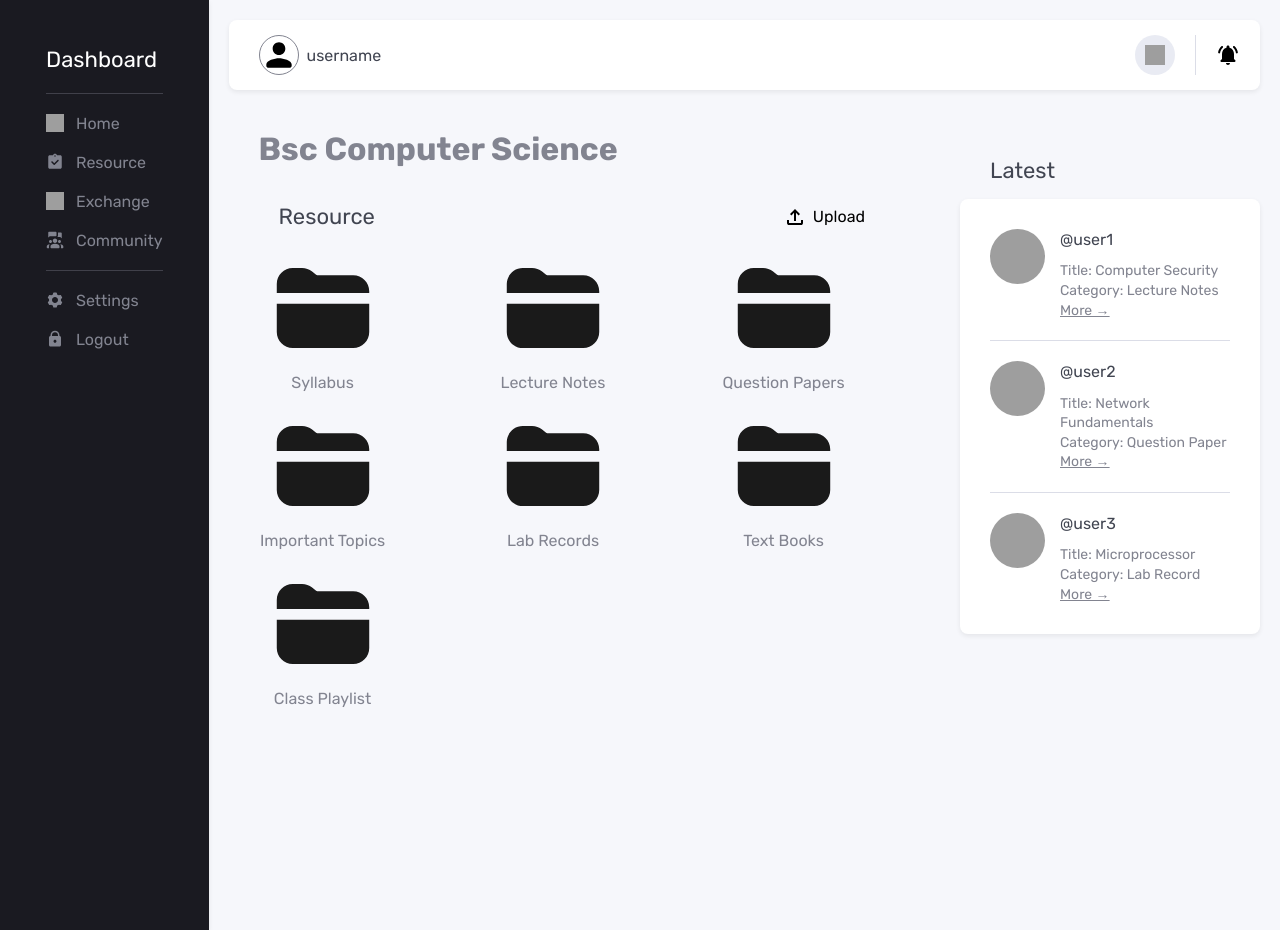
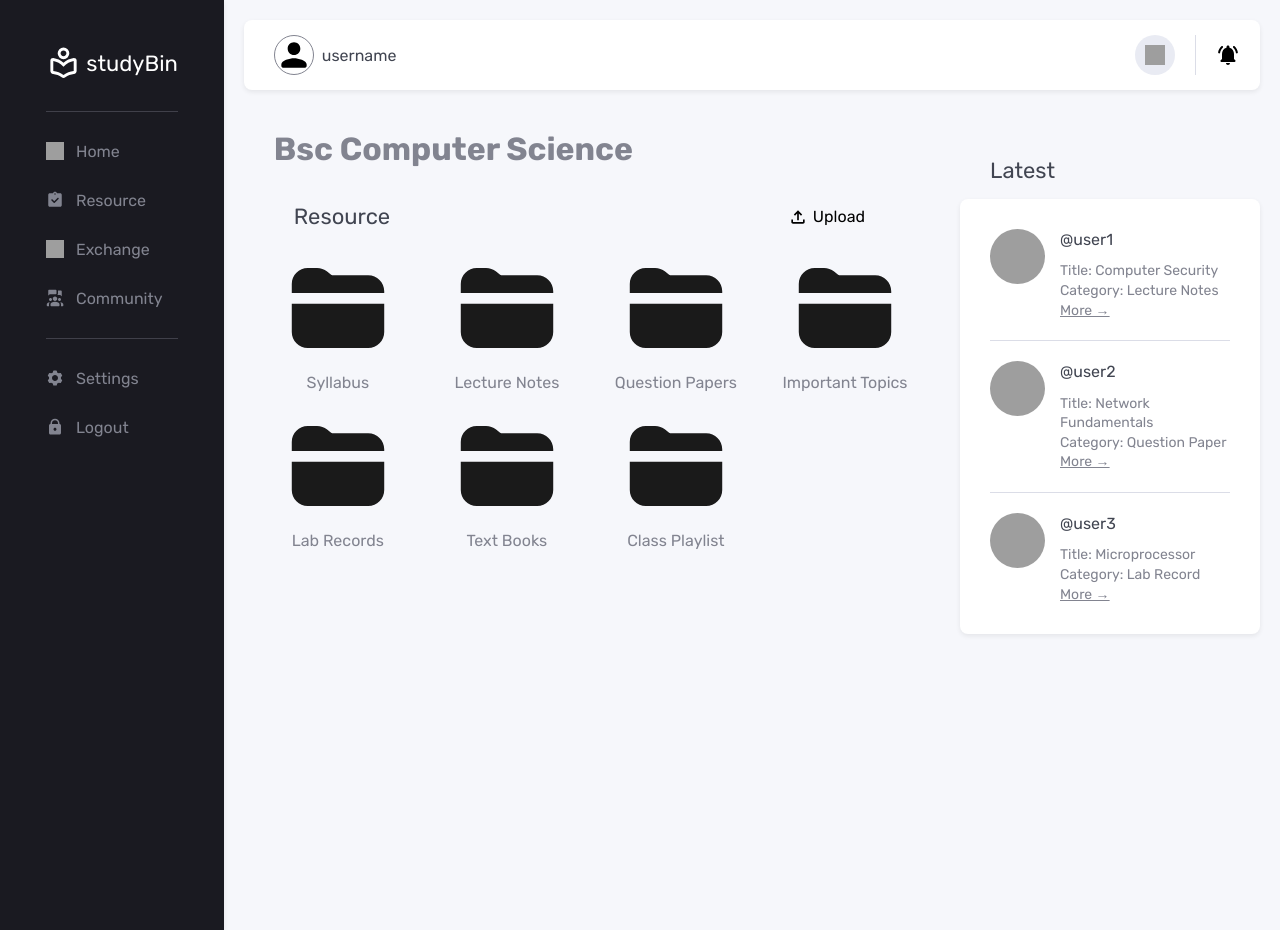
Before and after one commit to Anvinalias/studyBin, a PHP site: page /user/user.html in a window 1280 px wide. Run offline with PHP 8.4, Linux system fonts and the light colour scheme; grey boxes are pictures that could not be loaded.

Commit message:
Add links to other pages for redirecting
also made some changes with upload icon

```diff
--- a/index.html
+++ b/index.html
@@ -59,10 +59,10 @@
                             </button>
                 </header>
                 <div class="divider"></div>
-                <a href="" id="home">Home</a>
-                <a href="" id="file">Resource</a>
+                <a href="index.html" id="home">Home</a>
+                <a href="/user/user.html" id="file">Resource</a>
                 <a href="" id="exchange">Exchange</a>
-                <a href="" id="community">Community</a>
+                <a href="https://chat.whatsapp.com/LQjDeR9h4zwLuyjid3DOFk" id="community">Community</a>
                 <div class="divider"></div>
                 <a href="" id="settings">Settings</a>
                 <a href="" id="logout">Logout</a>
--- a/style.css
+++ b/style.css
@@ -65,7 +65,7 @@ html{
 }
 
 .site-name {
-    font-size: 2rem;
+    font-size: 1.6rem;
 }
 
 div.nav-link-button {
--- a/user/user.css
+++ b/user/user.css
@@ -159,7 +159,7 @@ input:not(:focus):placeholder-shown {
   grid-auto-rows: max-content;
   grid-template: max-content / max-content;
   padding: 46px;
-  row-gap: 20px;
+  row-gap: 30px;
 }
 
 .side-nav a {
@@ -180,10 +180,17 @@ input:not(:focus):placeholder-shown {
   background-color: rgb(64, 64, 74);
 }
 
-#dash-title {
+.nav-head {
+  display: flex;
+  align-items: center;
+  gap: 5px;
   color: white;
   font-size: 22px;
   font-weight: 400;
+}
+
+.nav-head > img{
+  height: 2.2rem;
 }
 
 .section-title {
@@ -199,11 +206,6 @@ input:not(:focus):placeholder-shown {
   display: flex;
   gap: 6px;
   margin: 35px 30px 15px 30px;
-}
-
-.upload-links li {
-  display: inline;
-  list-style-type: none;
 }
 
 .upload-links a,
@@ -239,12 +241,12 @@ input:not(:focus):placeholder-shown {
 #resource-folder {
   display: grid;
   gap: 10px;
-  grid-template-columns: repeat(auto-fit, minmax(180px, 1fr));
+  grid-template-columns: repeat(auto-fit, minmax(150px, 1fr));
   grid-auto-rows: max-content;
   margin-left: 30px;
 }
 
-#news{
+#updates{
   margin-top: 12px;
 }
 
@@ -347,3 +349,24 @@ input:not(:focus):placeholder-shown {
 #logout:hover {
   background-image: url(img/logout-h.svg);
 }
+
+.upload {
+  background-position: left top;
+  background-repeat: no-repeat;
+  background-size: 20px 20px;
+  color: var(--light-text);
+  padding-left:  25px;
+  text-decoration: none;
+}
+
+.side-nav a:hover {
+  color: var(--hover-link);
+}
+
+.upload {
+  background-image: url(img/upload.svg);
+}
+
+.upload:hover{
+  background-image: url(img/upload-h.svg);
+}
--- a/user/user.html
+++ b/user/user.html
@@ -25,10 +25,13 @@
       </div>
     </div>
     <div class="side-nav">
-      <div id="dash-title">Dashboard</div>
+        <div class="nav-head">
+            <img src="img/logo-h.svg" alt="logo">
+            <div class="nav-site-name">studyBin</div>
+        </div>
       <div class="h-divider"></div>
-      <a href="" id="home">Home</a>
-      <a href="" id="resource">Resource</a>
+      <a href="/index.html" id="home">Home</a>
+      <a href="/user/user.html" id="resource">Resource</a>
       <a href="" id="exchange">Exchange</a>
       <a href="" id="community">Community</a>
       <div class="h-divider"></div>
@@ -41,10 +44,9 @@
         <div id="resources">
           <div class="resource-head">
             <div class="section-title">Resource</div>
-            <ul class="upload-links">
-              <img src="img/upload.svg" alt="upload icon">
-              <li><a href="">Upload</a></li>
-            </ul>
+            <div class="upload-links">
+              <a href="" class="upload">Upload</a>
+            </div>
           </div>
           <div id="resource-folder">
             <div class="folder">
@@ -78,7 +80,7 @@
           </div>
         </div>
       </div>
-      <div id="news">
+      <div id="updates">
         <div class="section-title">Latest</div>
         <div id="latest">
           <div class="latest-image" style="background-image: url(img/)"></div>
```
Also changed, not shown: user/img/cross.svg (added), user/img/logo-h.svg (added), user/img/upload-h.svg (added).
